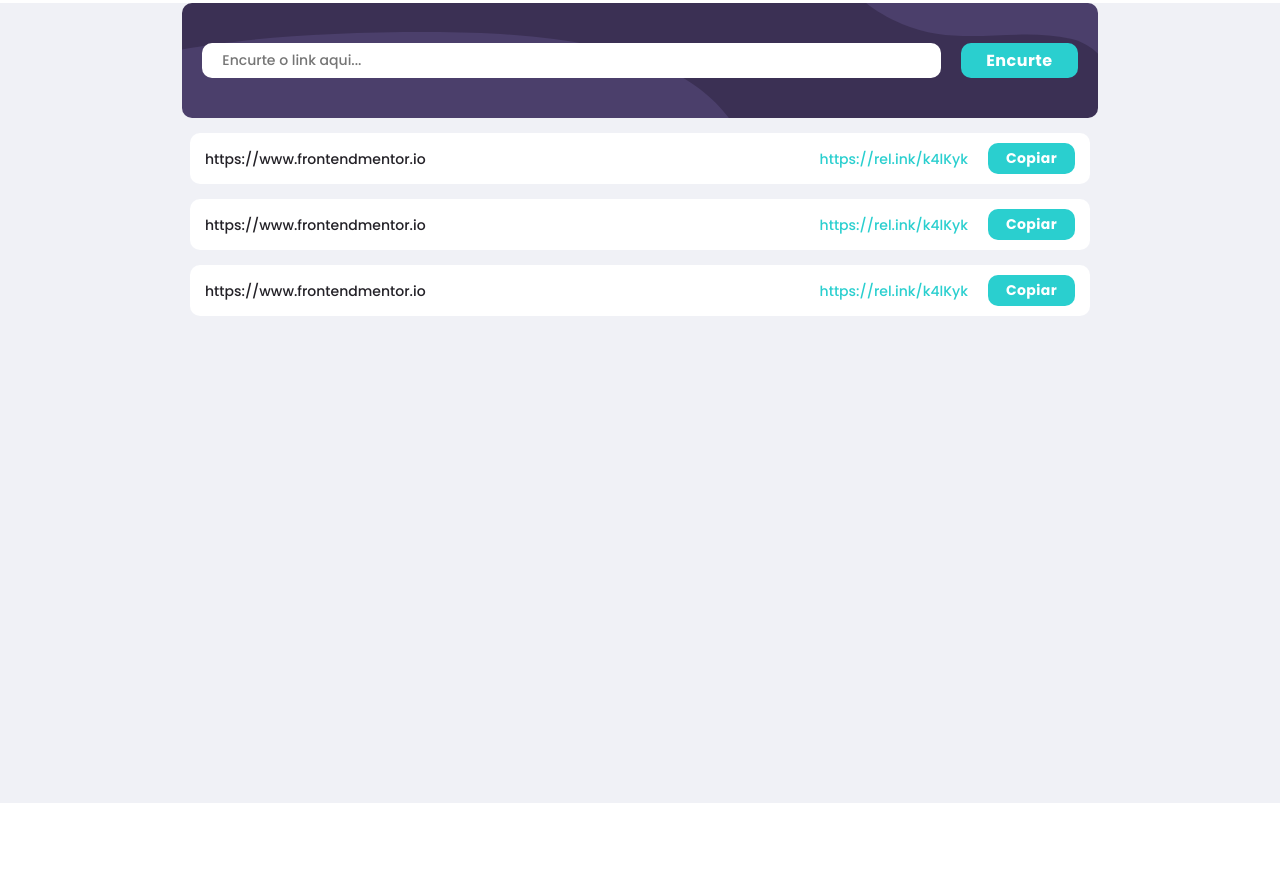
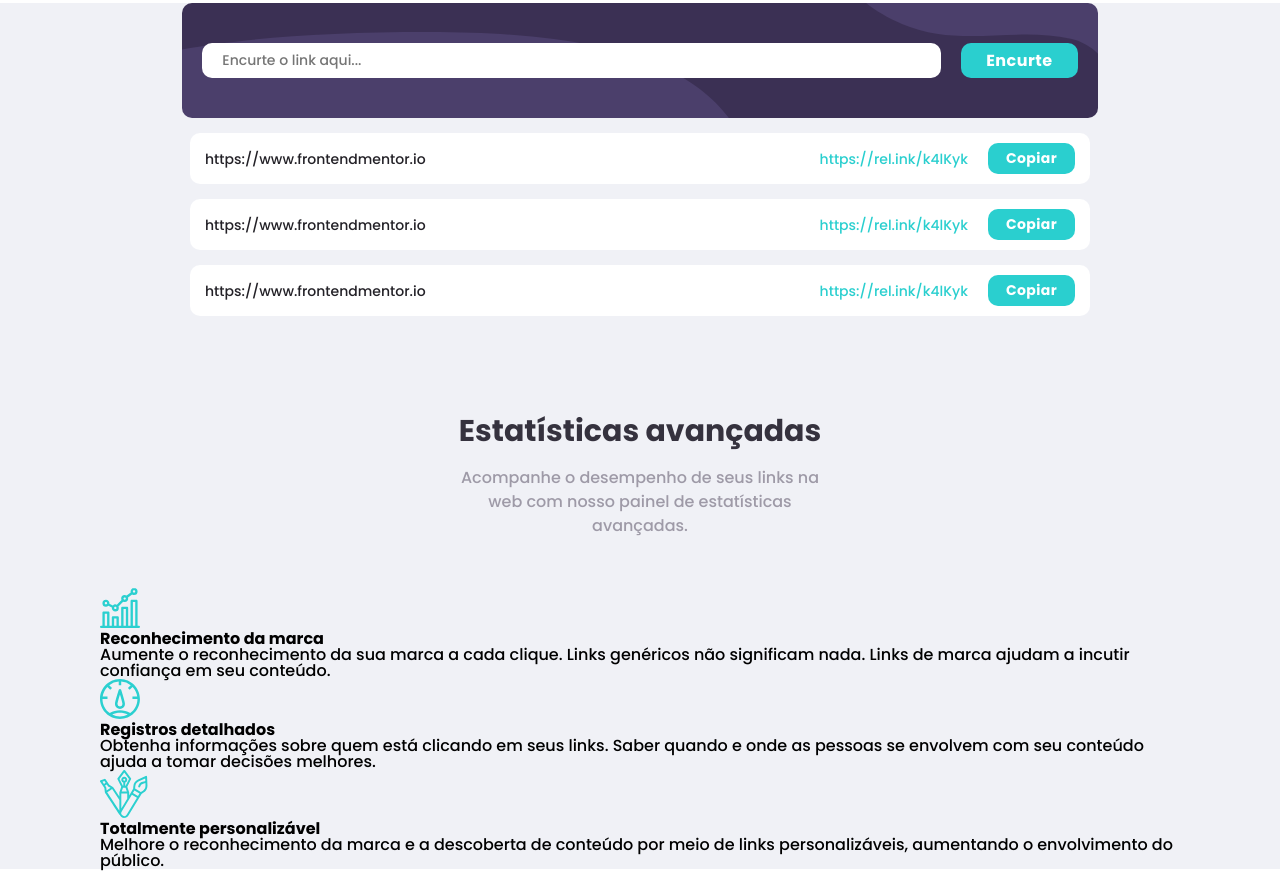
Before and after one commit to anacperdigao/Encurtador-de-URL, a plain HTML site: page index.html in a window 1280 px wide. Shown: the part 591-1463 px from the top of the page. Before the commit the page ends 1394 px from the top, so only its background shows below. Drawn offline with Linux system fonts and the light colour scheme.

Commit message:
Adicionando secao estatisticas

```diff
--- /dev/null
+++ b/assets/styles/components/_secao-estatisticas.scss
@@ -0,0 +1,19 @@
+@import '../abstracts/variaveis';
+
+.container__estatisticas{
+    margin: 0px 100px;
+    h2{
+        font-size: 30px;
+        color: $very-dark-blue;
+        margin-bottom: 20px;
+        text-align: center;
+    }
+    #p-estatistica{
+        font-size: 16px;
+        color: $grayish-violet;
+        text-align: center;
+        margin: 0px 350px 50px 350px;
+        line-height: 1.5em;
+
+    }
+}
--- a/assets/styles/components/_secao-input-url.scss
+++ b/assets/styles/components/_secao-input-url.scss
@@ -2,8 +2,10 @@
 
 .container__secundario{
     background-color: $background;
-    height: 100vh;
+    height: 100%;
     z-index: -100;
+    .container__input-resultados{
+        margin-bottom: 100px;
         .container__input-url{
             display: flex;
             flex-direction: row;
@@ -74,3 +76,4 @@
             }
         }
     }
+}
--- a/assets/styles/styles.scss
+++ b/assets/styles/styles.scss
@@ -2,3 +2,4 @@
 @import './components/header';
 @import './components/secao-informacoes';
 @import './components/secao-input-url';
+@import './components/secao-estatisticas';
--- a/index.html
+++ b/index.html
@@ -83,7 +83,29 @@
       </section>
 
       <section class="container__estatisticas">
+        <h2>Estatísticas avançadas</h2>
+        <p id="p-estatistica">Acompanhe o desempenho de seus links na web com nosso painel de estatísticas avançadas.</p>
 
+      <section class="container__cards">
+
+        <div class="card">
+          <img src="/assets/images/icon-brand-recognition.svg" alt="Imagem de um gráfico de barras">
+          <h3>Reconhecimento da marca</h3>
+          <p>Aumente o reconhecimento da sua marca a cada clique. Links genéricos não significam nada. Links de marca ajudam a incutir confiança em seu conteúdo.</p>
+        </div>
+
+        <div class="card">
+          <img src="/assets/images/icon-detailed-records.svg" alt="Imagem de um velocimetro">
+          <h3>Registros detalhados</h3>
+          <p>Obtenha informações sobre quem está clicando em seus links. Saber quando e onde as pessoas se envolvem com seu conteúdo ajuda a tomar decisões melhores.</p>
+        </div>
+
+        <div class="card">
+          <img src="/assets/images/icon-fully-customizable.svg" alt="Imagem de varios pinceis de customizaçao">
+          <h3>Totalmente personalizável</h3>
+          <p>Melhore o reconhecimento da marca e a descoberta de conteúdo por meio de links personalizáveis, aumentando o envolvimento do público.</p>
+        </div>
+      </section>
 
       </section>
 
```
Also changed, not shown: assets/styles/styles.css, 1 other file. Lines whose indentation alone changed are shown as unchanged.
